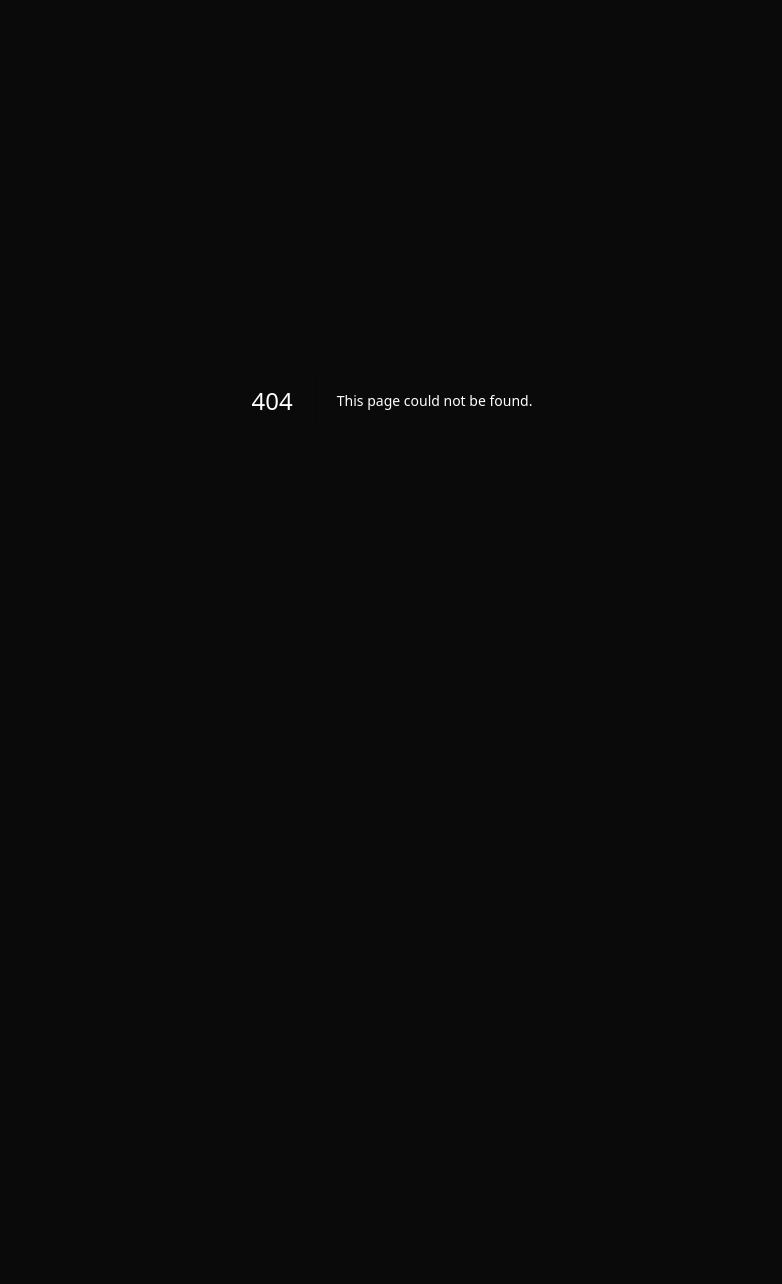
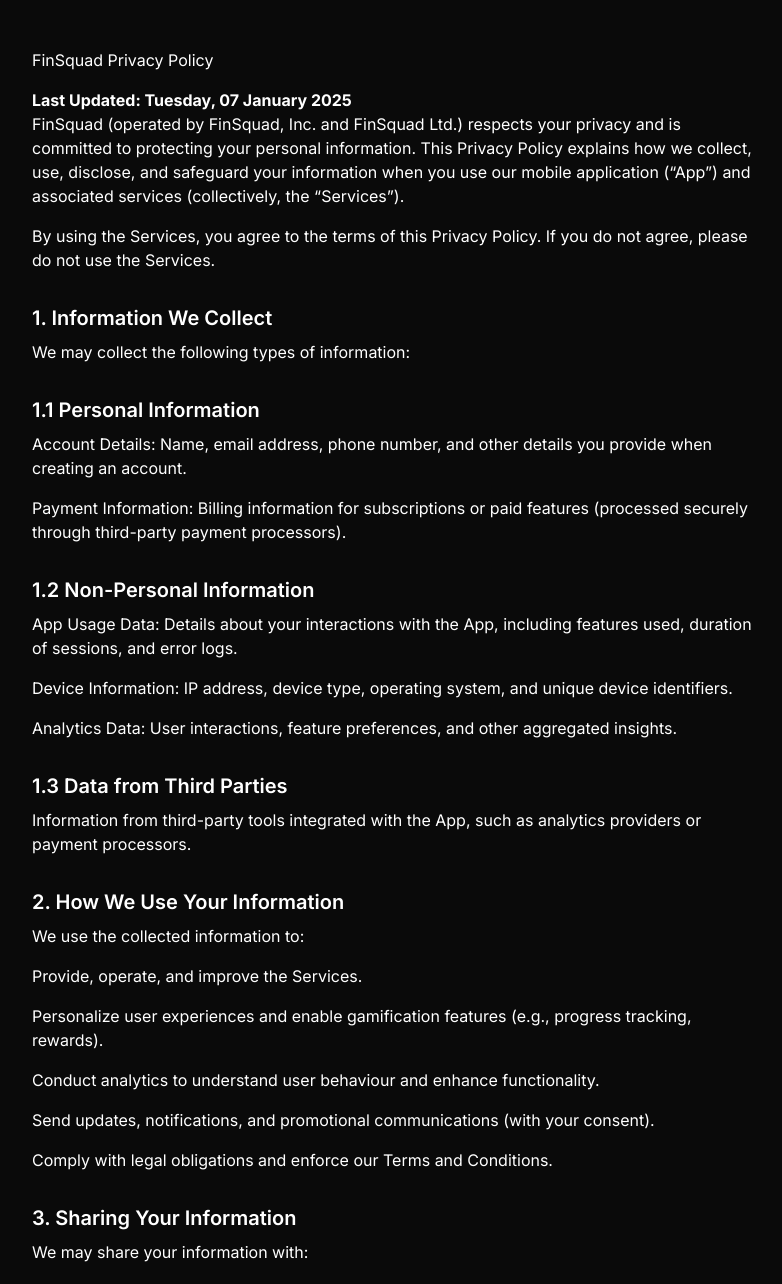
Before and after one commit to martin254/Finsquad, a Next.js app: page /privacy in a window 1280 px wide. Before the commit this address had no page. Shown: the top 1284 px of the page, without its empty margins (248-1030 px from the left). Before the commit the page ends 800 px from the top, so only its background shows below. Built offline with nearby package versions, Linux system fonts and the light colour scheme.

Commit message:
Privacy policy

```diff
--- /dev/null
+++ b/src/app/privacy/page.tsx
@@ -0,0 +1,56 @@
+export default function PrivacyPolicyPage() {
+  return (
+    <main className="max-w-3xl mx-auto px-6 py-12 text-white">
+      <p className="mb-4">FinSquad Privacy Policy</p>
+<p><strong>Last Updated: Tuesday, 07 January 2025</strong></p>
+<p className="mb-4">FinSquad (operated by FinSquad, Inc. and FinSquad Ltd.) respects your privacy and is committed to protecting your personal information. This Privacy Policy explains how we collect, use, disclose, and safeguard your information when you use our mobile application (“App”) and associated services (collectively, the “Services”).</p>
+<p className="mb-4">By using the Services, you agree to the terms of this Privacy Policy. If you do not agree, please do not use the Services.</p>
+<h2 className="text-xl font-semibold mt-8 mb-2">1. Information We Collect</h2>
+<p className="mb-4">We may collect the following types of information:</p>
+<h2 className="text-xl font-semibold mt-8 mb-2">1.1 Personal Information</h2>
+<p className="mb-4">Account Details: Name, email address, phone number, and other details you provide when creating an account.</p>
+<p className="mb-4">Payment Information: Billing information for subscriptions or paid features (processed securely through third-party payment processors).</p>
+<h2 className="text-xl font-semibold mt-8 mb-2">1.2 Non-Personal Information</h2>
+<p className="mb-4">App Usage Data: Details about your interactions with the App, including features used, duration of sessions, and error logs.</p>
+<p className="mb-4">Device Information: IP address, device type, operating system, and unique device identifiers.</p>
+<p className="mb-4">Analytics Data: User interactions, feature preferences, and other aggregated insights.</p>
+<h2 className="text-xl font-semibold mt-8 mb-2">1.3 Data from Third Parties</h2>
+<p className="mb-4">Information from third-party tools integrated with the App, such as analytics providers or payment processors.</p>
+<h2 className="text-xl font-semibold mt-8 mb-2">2. How We Use Your Information</h2>
+<p className="mb-4">We use the collected information to:</p>
+<p className="mb-4">Provide, operate, and improve the Services.</p>
+<p className="mb-4">Personalize user experiences and enable gamification features (e.g., progress tracking, rewards).</p>
+<p className="mb-4">Conduct analytics to understand user behaviour and enhance functionality.</p>
+<p className="mb-4">Send updates, notifications, and promotional communications (with your consent).</p>
+<p className="mb-4">Comply with legal obligations and enforce our Terms and Conditions.</p>
+<h2 className="text-xl font-semibold mt-8 mb-2">3. Sharing Your Information</h2>
+<p className="mb-4">We may share your information with:</p>
+<p className="mb-4">Third-Party Service Providers: To process payments, analyse data, and provide additional functionality (e.g., gamification tools).</p>
+<p className="mb-4">Affiliates: Within the FinSquad corporate family to enhance Services.</p>
+<p className="mb-4">Legal Authorities: When required by law or to protect our legal rights.</p>
+<p className="mb-4">Business Transfers: In the event of a merger, sale, or acquisition, your information may be transferred.</p>
+<h2 className="text-xl font-semibold mt-8 mb-2">4. Your Rights and Choices</h2>
+<p className="mb-4">You have the following rights:</p>
+<p className="mb-4">Access and Update: Request access to or correction of your personal information.</p>
+<p className="mb-4">Opt-Out: Adjust your account settings to opt out of promotional communications or analytics-based features.</p>
+<p className="mb-4">Data Deletion: Request deletion of your account and associated data, subject to legal obligations. UK users can exercise their right to be forgotten under UK GDPR by contacting us. We will process such requests promptly and in compliance with FCA guidelines on transparency and accountability.</p>
+<p className="mb-4">To exercise these rights, contact us at .</p>
+<h2 className="text-xl font-semibold mt-8 mb-2">5. Data Security</h2>
+<p className="mb-4">We use appropriate technical and organizational measures to protect your information from unauthorized access, disclosure, or misuse. However, no method of transmission over the internet or electronic storage is completely secure.</p>
+<h2 className="text-xl font-semibold mt-8 mb-2">6. Data Retention</h2>
+<p className="mb-4">We retain your information only as long as necessary to fulfil the purposes outlined in this Privacy Policy, comply with legal obligations, or resolve disputes.</p>
+<h2 className="text-xl font-semibold mt-8 mb-2">7. Third-Party Tools and Links</h2>
+<p className="mb-4">Our Services may integrate third-party tools or contain links to external websites. We are not responsible for the privacy practices of these third parties. Please review their privacy policies to understand how they handle your information.</p>
+<h2 className="text-xl font-semibold mt-8 mb-2">8. International Users</h2>
+<p className="mb-4">U.S. Users: Your information is processed in accordance with U.S. laws.</p>
+<p className="mb-4">Non-U.S. Users: Your information may be transferred to and processed in the United States or other countries with differing privacy laws. For UK users, data will be handled in accordance with the UK General Data Protection Regulation (UK GDPR). This includes ensuring robust processes for data subject access rights, responding promptly to data-related requests, and reporting any relevant data breaches to the UK Information Commissioner’s Office (ICO) as required under UK GDPR and FCA regulations.</p>
+<p className="mb-4">By using the Services, you consent to such transfers.</p>
+<h2 className="text-xl font-semibold mt-8 mb-2">9. Changes to This Privacy Policy</h2>
+<p className="mb-4">We may update this Privacy Policy from time to time. Any changes will be communicated through the App or email, and your continued use of the Services constitutes acceptance of the updated Policy.</p>
+<h2 className="text-xl font-semibold mt-8 mb-2">10. Contact Us</h2>
+<p className="mb-4">For questions or concerns about this Privacy Policy, please contact us:</p>
+<p className="mb-4">Email:</p>
+<p className="mb-4">By using FinSquad’s Services, you acknowledge that you have read, understood, and agreed to this Privacy Policy.</p>
+    </main>
+  );
+}
```
